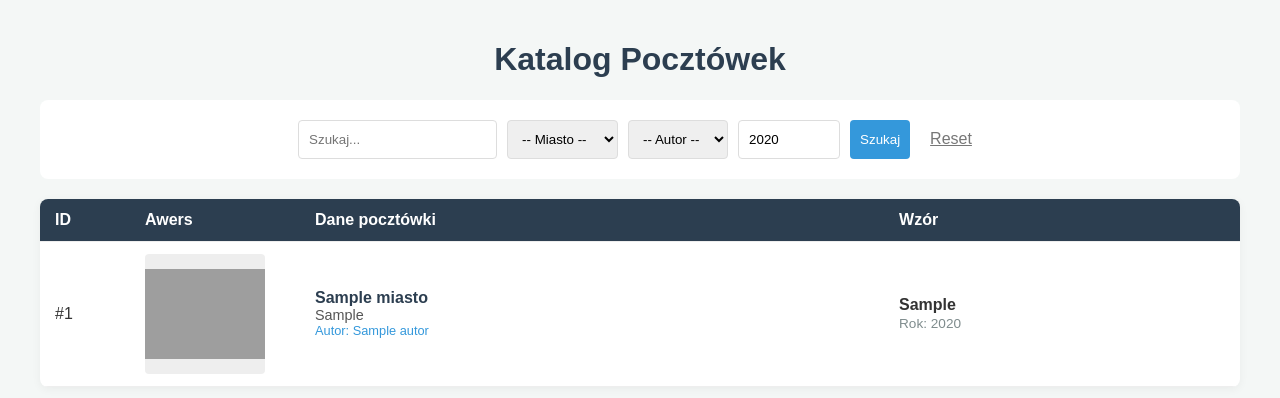
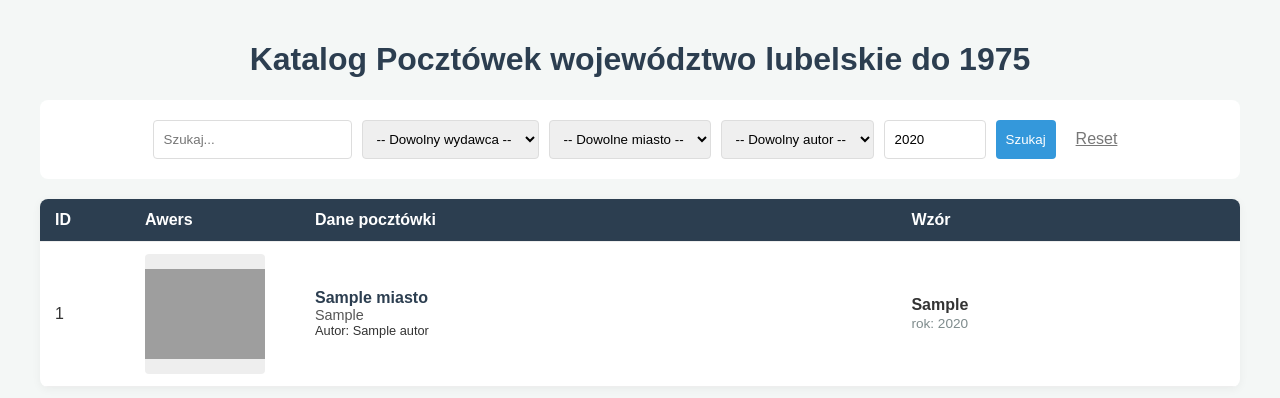
Before and after one commit to umlublin/pocztowki, a Flask app: template templates/index.html in a window 1280 px wide. Shown: the top 398 px of the page. Run offline with Flask 2, Linux system fonts and the light colour scheme; the template is opened without the code that fills it: most values are stand-ins (such as "Sample title", 1, 10 or a date in 2020); grey boxes are pictures that could not be loaded.

Commit message:
Reczne poprawki

```diff
--- a/server.py
+++ b/server.py
@@ -23,9 +23,6 @@ def close_connection(exception):
     db = getattr(g, '_database', None)
     if db is not None:
         db.close()
-
-
-# --- Funkcje pomocnicze do obrazków ---
 
 def ensure_thumb_folder():
     if not os.path.exists(THUMB_FOLDER):
@@ -79,6 +76,8 @@ def index():
     year_filter = request.args.get('year', '')
     city_filter = request.args.get('city_id', type=int)
     author_filter = request.args.get('author_id', type=int)
+    wydawca_filter = request.args.get('publisher_id', type=int)
+    wzor_filter = request.args.get('wzor_id', type=int)
 
     conn = get_db()
     cursor = conn.cursor()
@@ -88,6 +87,9 @@ def index():
     all_cities = cursor.fetchall()
     cursor.execute("SELECT id, imie_nazwisko FROM autorzy ORDER BY imie_nazwisko ASC")
     all_authors = cursor.fetchall()
+    cursor.execute("SELECT id, name FROM wydawcy ORDER BY name ASC")
+    all_publishers = cursor.fetchall()
+
 
     sql = """
           SELECT w.id, \
@@ -122,6 +124,12 @@ def index():
     if author_filter:
         sql += " AND wz.author_id = ?"
         params.append(author_filter)
+    if wydawca_filter:
+        sql += " AND wz.numer_wydawcy = ?"
+        params.append(wydawca_filter)
+    if wzor_filter:
+        sql += " AND wz.numer_wzoru = ?"
+        params.append(wzor_filter)
 
     sql += " ORDER BY w.id DESC LIMIT 100"
 
@@ -131,7 +139,7 @@ def index():
     return render_template('index.html', pocztowki=rows,
                            search_query=query, year_filter=year_filter,
                            city_filter=city_filter, author_filter=author_filter,
-                           all_cities=all_cities, all_authors=all_authors)
+                           all_cities=all_cities, all_authors=all_authors, all_publishers=all_publishers)
 
 
 @app.route('/view/<int:card_id>')
--- a/templates/index.html
+++ b/templates/index.html
@@ -3,7 +3,7 @@
 <head>
     <meta charset="UTF-8">
     <meta name="viewport" content="width=device-width, initial-scale=1.0">
-    <title>Katalog Pocztówek</title>
+    <title>Katalog Pocztówek województwo lubelskie do 1975</title>
     <style>
         /* (Te same style co wcześniej - skrócone dla czytelności) */
         :root { --primary-color: #2c3e50; --accent-color: #3498db; --bg-color: #f4f7f6; --card-bg: #ffffff; }
@@ -44,17 +44,23 @@
 
 <div class="container">
     <header>
-        <h1 style="text-align:center; color:#2c3e50;">Katalog Pocztówek</h1>
+        <h1 style="text-align:center; color:#2c3e50;">Katalog Pocztówek województwo lubelskie do 1975</h1>
         <form action="/" method="get" class="search-box">
             <input type="text" name="q" placeholder="Szukaj..." value="{{ search_query }}">
+            <select name="publisher_id">
+                <option value="">-- Dowolny wydawca --</option>
+                {% for publisher in all_publishers %}
+                    <option value="{{ publisher.id }}" {% if publisher.id == wydawca_filter %}selected{% endif %}>{{ publisher.name }}</option>
+                {% endfor %}
+            </select>
             <select name="city_id">
-                <option value="">-- Miasto --</option>
+                <option value="">-- Dowolne miasto --</option>
                 {% for city in all_cities %}
                     <option value="{{ city.id }}" {% if city.id == city_filter %}selected{% endif %}>{{ city.name }}</option>
                 {% endfor %}
             </select>
             <select name="author_id">
-                <option value="">-- Autor --</option>
+                <option value="">-- Dowolny autor --</option>
                 {% for author in all_authors %}
                     <option value="{{ author.id }}" {% if author.id == author_filter %}selected{% endif %}>{{ author.imie_nazwisko }}</option>
                 {% endfor %}
@@ -78,7 +84,7 @@
             <tbody>
                 {% for p in pocztowki %}
                 <tr class="clickable-row" onclick="window.location='/view/{{ p.id }}'">
-                    <td>#{{ p.id }}</td>
+                    <td>{{ p.id }}</td>
                     <td>
                         {% if p.awers_id %}
                             <img src="/images/{{ p.awers_id }}_mini.jpg" class="thumb-img" alt="Miniatura">
@@ -90,12 +96,14 @@
                         <div style="font-weight:bold; color:#2c3e50;">{{ p.miasto or "Nieznane miasto" }}</div>
                         <div style="font-size:0.9em; color:#555;">{{ p.opis_wzoru or "Brak opisu" }}</div>
                         {% if p.autor %}
-                            <div style="font-size:0.8em; color:#3498db;">Autor: {{ p.autor }}</div>
+                            <div style="font-size:0.8em;">Autor: {{ p.autor }}</div>
+                        {% else %}
+                            <div style="font-size:0.8em; color:#7f8c8d;">Autor Nieznany</div>
                         {% endif %}
                     </td>
                     <td>
                         <strong>{{ p.wzor_full }}</strong><br>
-                        <span style="font-size:0.85em; color:#7f8c8d;">Rok: {{ p.year }}</span>
+                        <span style="font-size:0.85em; color:#7f8c8d;">rok: {{ "Nieznany" if p.year == 0 else p.year }}</span>
                     </td>
                 </tr>
                 {% endfor %}
```
Also changed, not shown: templates/detail.html (+6 -5 lines).
